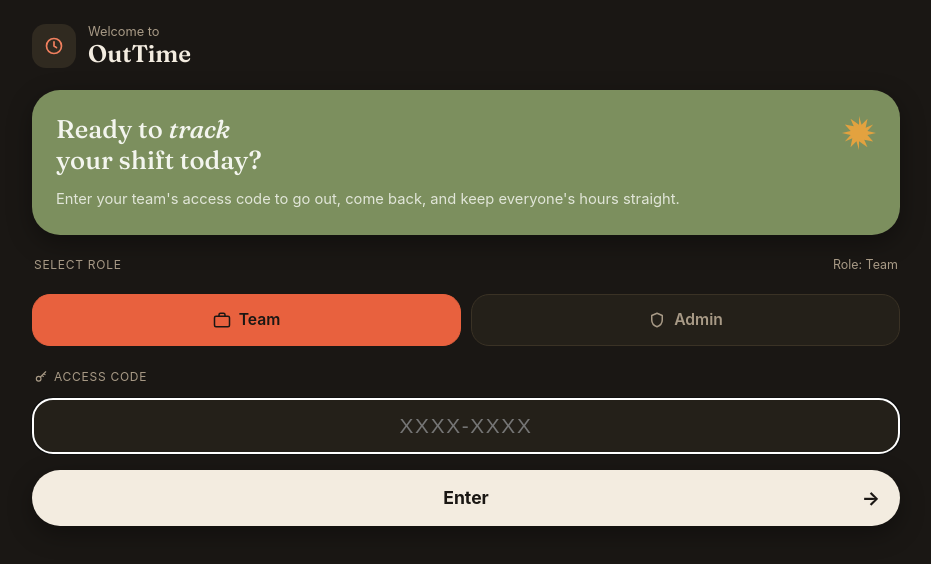
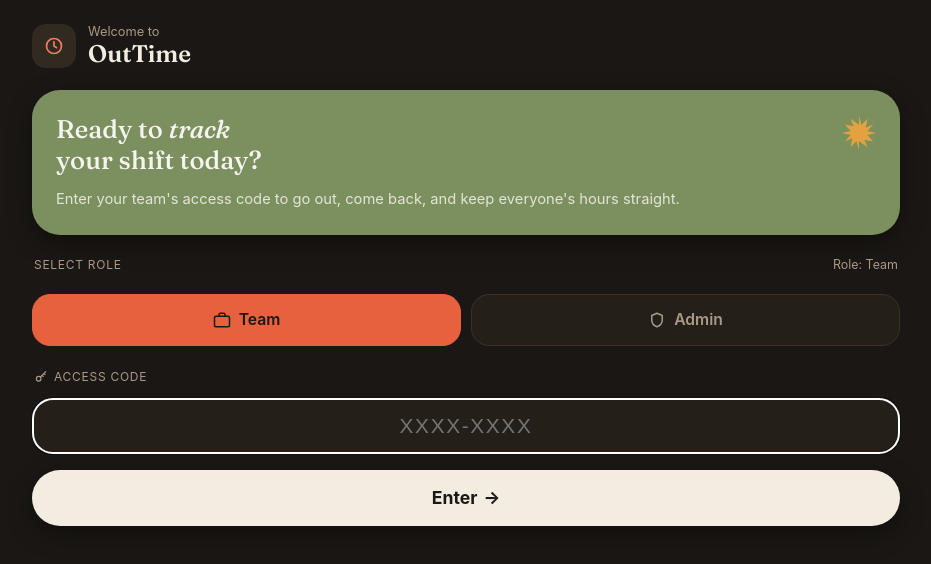
Before and after one commit to FocusedFalco/punch-machine, a Preact app in the folder client/: page / in a window 1280 px wide. Shown: the top 564 px of the page, without its empty margins (174-1105 px from the left). Built offline with nearby package versions, Linux system fonts and the light colour scheme; no server answers.

Commit message:
Revert Enter button arrow to tight/adjacent layout per explicit feedback

```diff
--- a/client/src/screens/LoginScreen.tsx
+++ b/client/src/screens/LoginScreen.tsx
@@ -195,8 +195,7 @@ export function LoginScreen({ onLogin }: { onLogin: (s: SessionData) => void })
             "..."
           ) : (
             <>
-              <span class="enter-btn-spacer" aria-hidden="true" />
-              <span class="enter-btn-label">Enter</span>
+              <span>Enter</span>
               <span class="arrow">→</span>
             </>
           )}
--- a/client/src/style.css
+++ b/client/src/style.css
@@ -252,8 +252,10 @@ input {
 .enter-btn-v2 {
   display: flex;
   align-items: center;
+  justify-content: center;
+  gap: 6px;
   font-size: 1.1rem;
-  padding: 14px 20px;
+  padding: 14px;
   min-height: 56px;
   border-radius: 999px;
   border: none;
@@ -266,19 +268,8 @@ input {
 .enter-btn-v2:disabled {
   opacity: 0.6;
 }
-.enter-btn-spacer {
-  width: 22px;
-  flex-shrink: 0;
-}
-.enter-btn-label {
-  flex: 1;
-  text-align: center;
-}
 .enter-btn-v2 .arrow {
-  width: 22px;
-  flex-shrink: 0;
-  text-align: right;
-  font-size: 1.2rem;
+  font-size: 1.1rem;
 }
 .error-text {
   color: var(--red);
```
